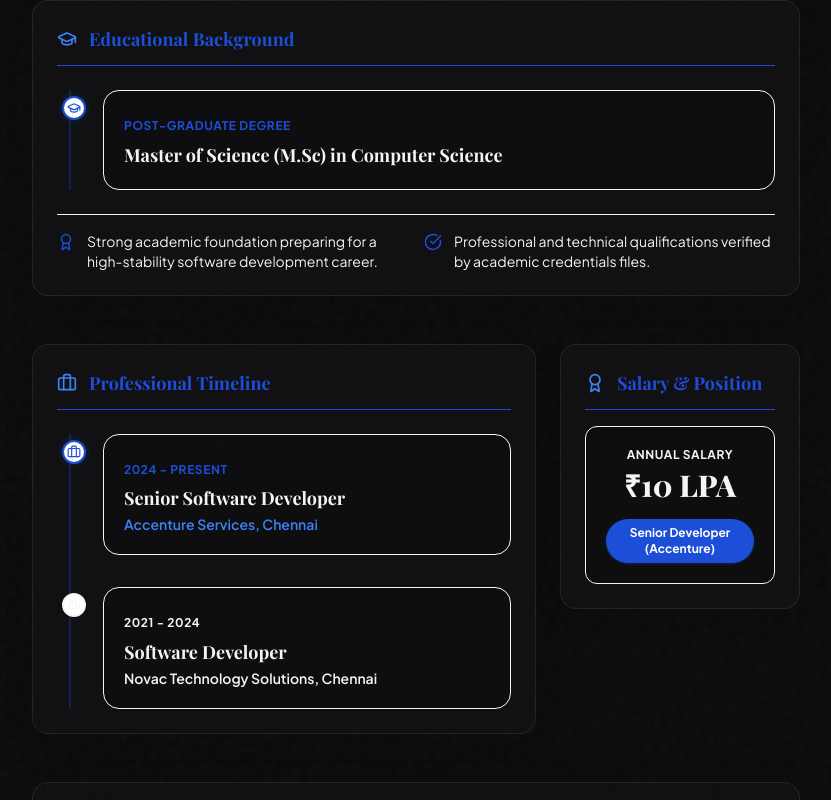
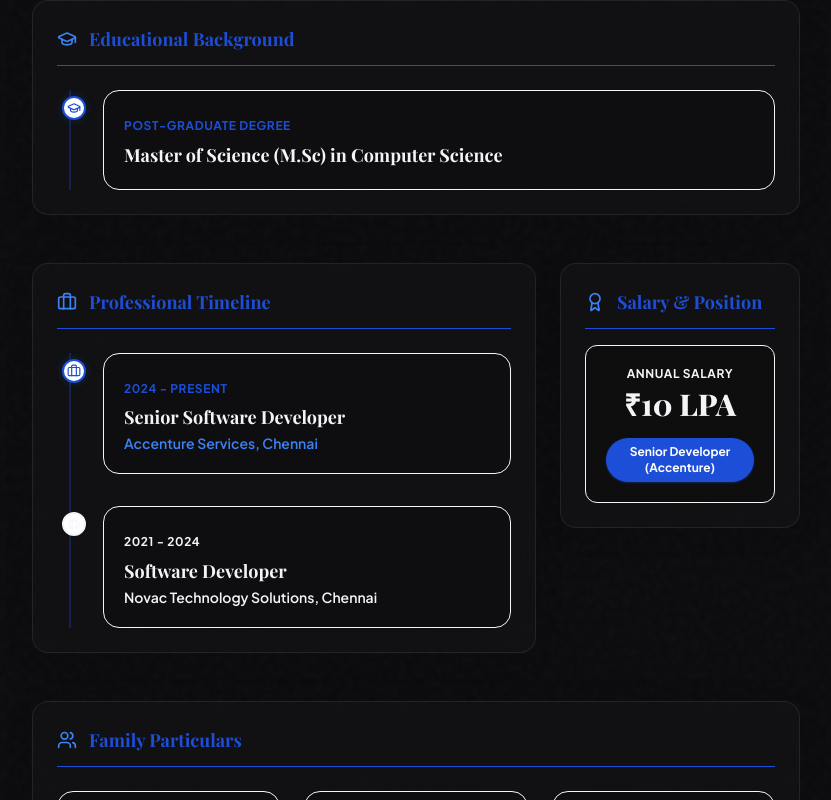
Before and after one commit to vigneshsivn/my_portfolio, a Next.js app: page / in a window 1280 px wide. Shown: the part 1712-2512 px from the top of the page, without its empty margins (224-1055 px from the left). Built offline with nearby package versions, Linux system fonts and the light colour scheme; a web font is replaced by a local one.

Commit message:
Education details changed

```diff
--- a/src/components/Education.tsx
+++ b/src/components/Education.tsx
@@ -30,17 +30,7 @@ export default function Education() {
         </div>
       </div>
 
-      {/* Educational values card */}
-      <div className="grid grid-cols-1 sm:grid-cols-2 gap-4 mt-6 pt-4 border-t border-card-border/60 text-xs md:text-sm text-text-secondary">
-        <div className="flex gap-3">
-          <Award className="w-4.5 h-4.5 text-primary-blue mt-0.5 flex-shrink-0" />
-          <span>Strong academic foundation preparing for a high-stability software development career.</span>
-        </div>
-        <div className="flex gap-3">
-          <CheckCircle className="w-4.5 h-4.5 text-primary-blue mt-0.5 flex-shrink-0" />
-          <span>Professional and technical qualifications verified by academic credentials files.</span>
-        </div>
-      </div>
+
     </motion.div>
   );
 }
```
